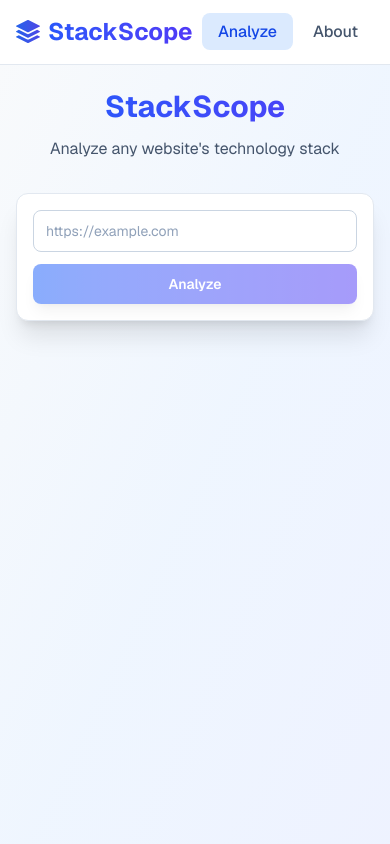
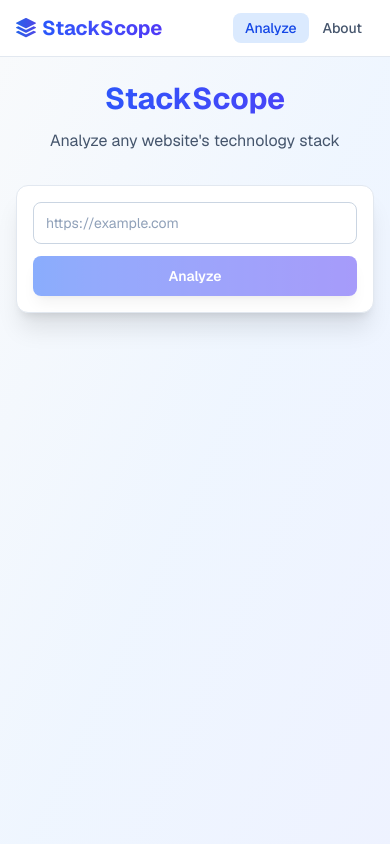
Before and after one commit to cpappas18/stackscope, a Next.js app: page / in a window 390 px wide. Shown: the top 844 px of the page. Built offline with nearby package versions, Linux system fonts and the light colour scheme.

Commit message:
Responsive header

```diff
--- a/app/components/Footer.tsx
+++ b/app/components/Footer.tsx
@@ -20,7 +20,7 @@
             </p>
             <span className="hidden sm:inline text-slate-400">•</span>
             <a
-              href="https://github.com/chloepappas/stackscope"
+              href="https://github.com/cpappas18/stackscope"
               className="text-blue-600 dark:text-blue-400 hover:underline focus:outline-none focus:ring-2 focus:ring-blue-500 focus:ring-offset-2 rounded inline-flex items-center gap-1"
               target="_blank"
               rel="noopener noreferrer"
--- a/app/components/Header.tsx
+++ b/app/components/Header.tsx
@@ -9,10 +9,10 @@
   return (
     <header className="bg-white dark:bg-slate-800 border-b border-slate-200 dark:border-slate-700">
       <nav className="container mx-auto px-4 sm:px-6 max-w-4xl" aria-label="Main navigation">
-        <div className="flex items-center justify-between h-16">
+        <div className="flex items-center justify-between h-14 sm:h-16">
           <Link
             href="/"
-            className="flex items-center gap-2 text-2xl sm:text-3xl font-bold bg-gradient-to-r from-blue-600 to-indigo-600 bg-clip-text text-transparent hover:opacity-80 transition-opacity focus:outline-none focus:ring-2 focus:ring-blue-500 focus:ring-offset-2 rounded"
+            className="flex items-center gap-1.5 sm:gap-2 text-xl sm:text-2xl md:text-3xl font-bold bg-gradient-to-r from-blue-600 to-indigo-600 bg-clip-text text-transparent hover:opacity-80 transition-opacity focus:outline-none focus:ring-2 focus:ring-blue-500 focus:ring-offset-2 rounded"
             aria-label="StackScope home"
           >
             <svg
@@ -20,7 +20,7 @@
               width="24"
               height="24"
               viewBox="0 0 16 16"
-              className="w-6 h-6"
+              className="w-5 h-5 sm:w-6 sm:h-6 flex-shrink-0"
               aria-hidden="true"
             >
               <defs>
@@ -40,11 +40,11 @@
             </svg>
             <span>StackScope</span>
           </Link>
-          <ul className="flex gap-1 list-none" role="list">
+          <ul className="flex gap-0.5 sm:gap-1 list-none" role="list">
             <li>
               <Link
                 href="/"
-                className={`px-4 py-2 rounded-lg font-medium transition-colors focus:outline-none focus:ring-2 focus:ring-blue-500 focus:ring-offset-2 ${
+                className={`px-3 py-1.5 sm:px-4 sm:py-2 text-sm sm:text-base rounded-lg font-medium transition-colors focus:outline-none focus:ring-2 focus:ring-blue-500 focus:ring-offset-2 ${
                   pathname === "/"
                     ? "bg-blue-100 dark:bg-blue-900/30 text-blue-700 dark:text-blue-300"
                     : "text-slate-600 dark:text-slate-300 hover:bg-slate-100 dark:hover:bg-slate-700"
@@ -57,7 +57,7 @@
             <li>
               <Link
                 href="/about"
-                className={`px-4 py-2 rounded-lg font-medium transition-colors focus:outline-none focus:ring-2 focus:ring-blue-500 focus:ring-offset-2 ${
+                className={`px-3 py-1.5 sm:px-4 sm:py-2 text-sm sm:text-base rounded-lg font-medium transition-colors focus:outline-none focus:ring-2 focus:ring-blue-500 focus:ring-offset-2 ${
                   pathname === "/about"
                     ? "bg-blue-100 dark:bg-blue-900/30 text-blue-700 dark:text-blue-300"
                     : "text-slate-600 dark:text-slate-300 hover:bg-slate-100 dark:hover:bg-slate-700"
```
Also changed, not shown: 1 other file (tests, documents, lock files or other folders).
